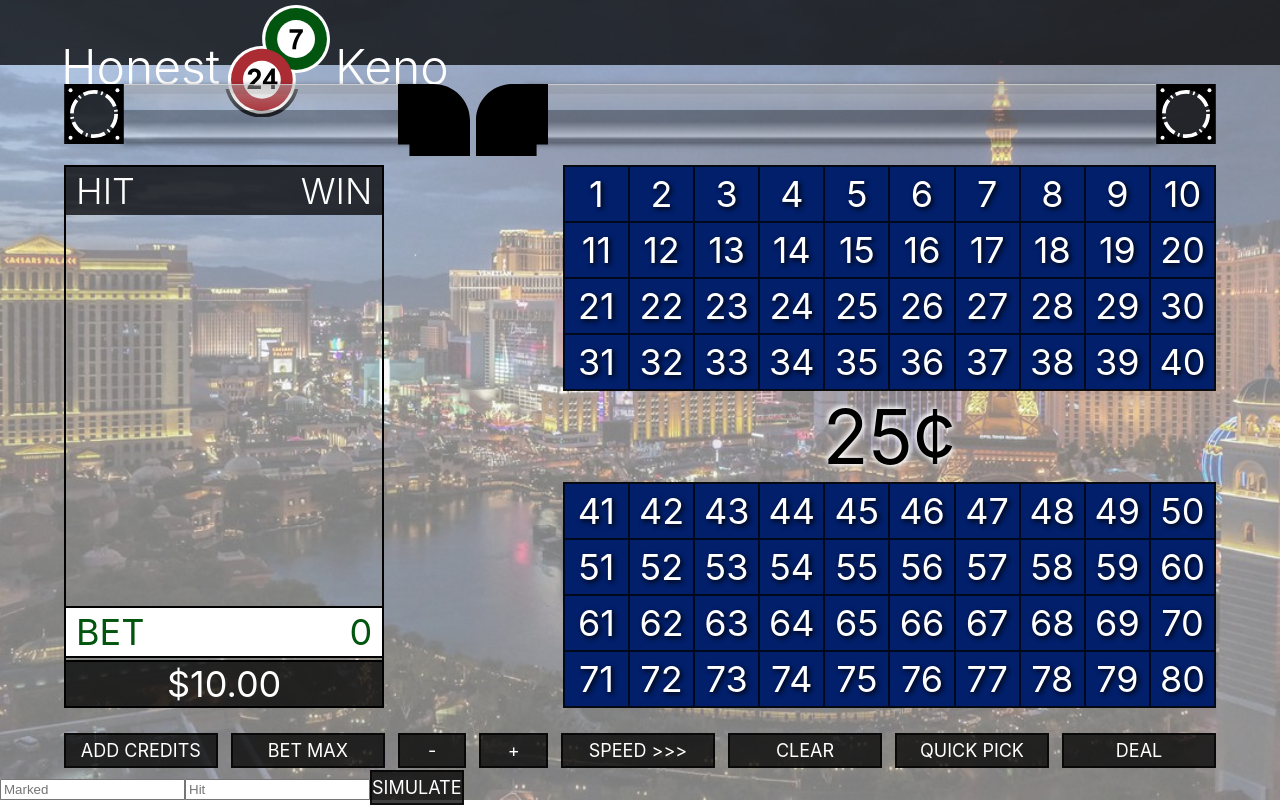
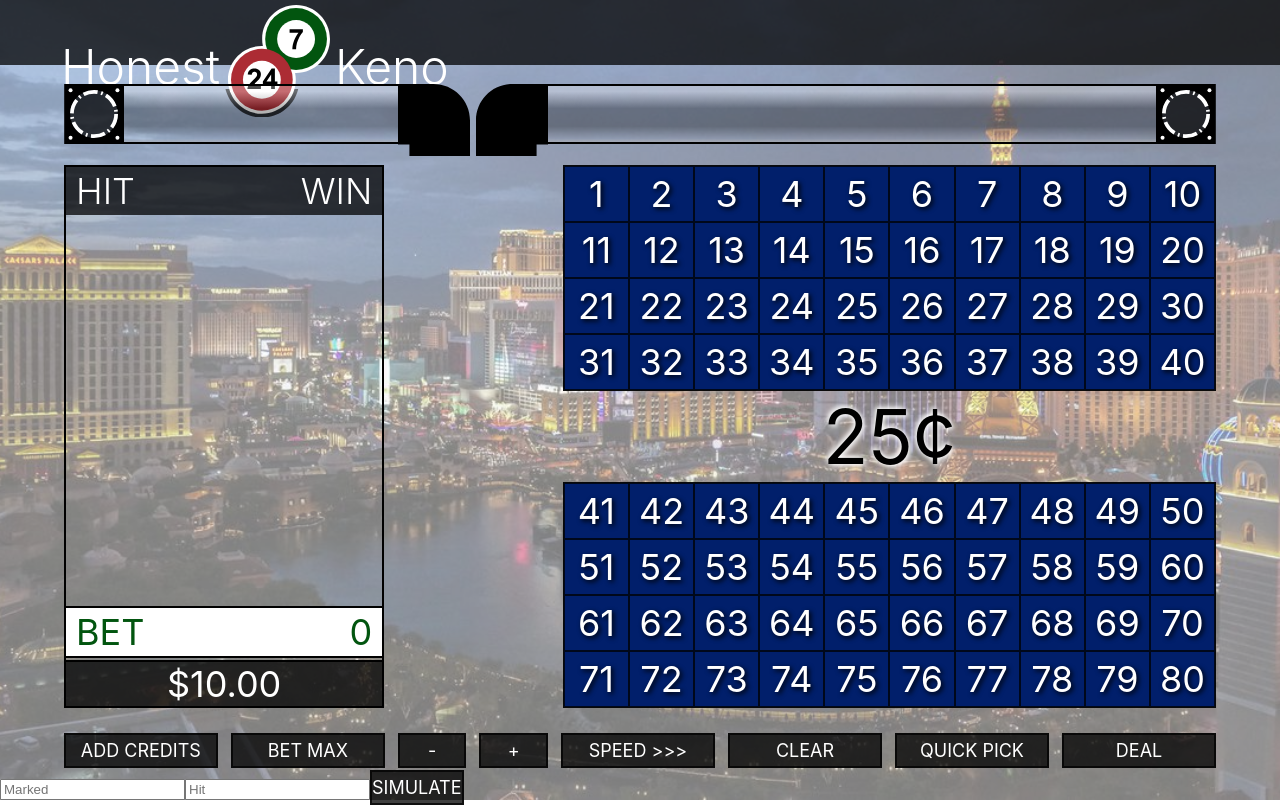
Before and after one commit to AdamMattas/honest_keno, a React (Create React App) app: page / in a window 1280 px wide. Built offline with nearby package versions, Linux system fonts and the light colour scheme.

Commit message:
added different linear gradient to ball tube

```diff
--- a/src/App.scss
+++ b/src/App.scss
@@ -575,30 +575,25 @@ tr {
 .origin-tube {
   position: absolute;
   top: -81px;
-  height: 58px;
+  height: 56px;
   // background: rgba(255, 255, 255, 0.25);
   // border: 1px solid rgba(255, 255, 255, 0.7);
   // box-shadow: 0 20px 50px -10px rgba(0, 0, 0, 0.5) inset;
   background: linear-gradient(
-    to bottom,
-    rgba(180, 180, 180, 0.8) 0%,
-    rgba(180, 180, 180, 0.5) 3%,
-    rgba(180, 180, 180, 0.1) 45%,
+    to top,
+    rgba(180, 180, 180, 0.5) 0%,
+    rgba(180, 180, 180, 0.1) 5%,
     rgba(0, 0, 0, 0) 0%,
     rgba(0, 0, 0, 0.3) 28%,
     rgba(0, 0, 0, 0.3) 60%,
-    rgba(0, 0, 0, 0.3) 65%,
-    rgba(255, 255, 255, 0.3) 90%,
-    rgba(0, 0, 0, 0.3) 95%,
-    rgba(0, 0, 0, 0.3) 100%
-  ); /* W3C */
-  border-color: rgba(0, 0, 0, 0.6);
+    rgba(0, 0, 0, 0.3) 0%,
+    rgba(255, 255, 255, 0.3) 90%
+  );
+  border-color: rgba(0, 0, 0, 1);
   border-image: none;
   border-style: solid;
-  border-width: 0px;
+  border-width: 2px;
 
-  box-shadow: 0 1px 0 0 rgba(255, 255, 255, 0.4) inset,
-    0 2px 6px rgba(0, 0, 0, 0.5), 0 10px rgba(0, 0, 0, 0.05) inset;
   z-index: 1;
 }
 
```
